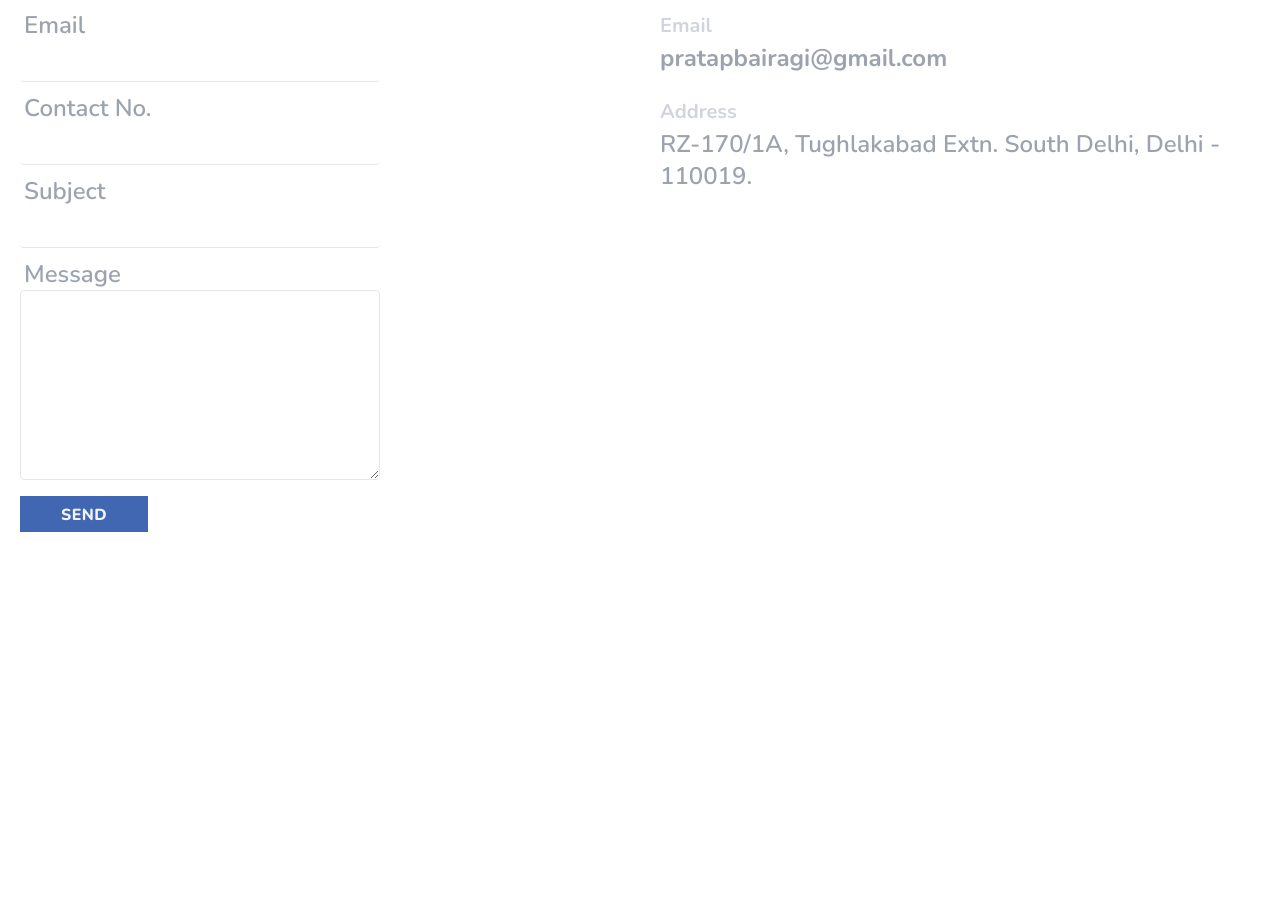
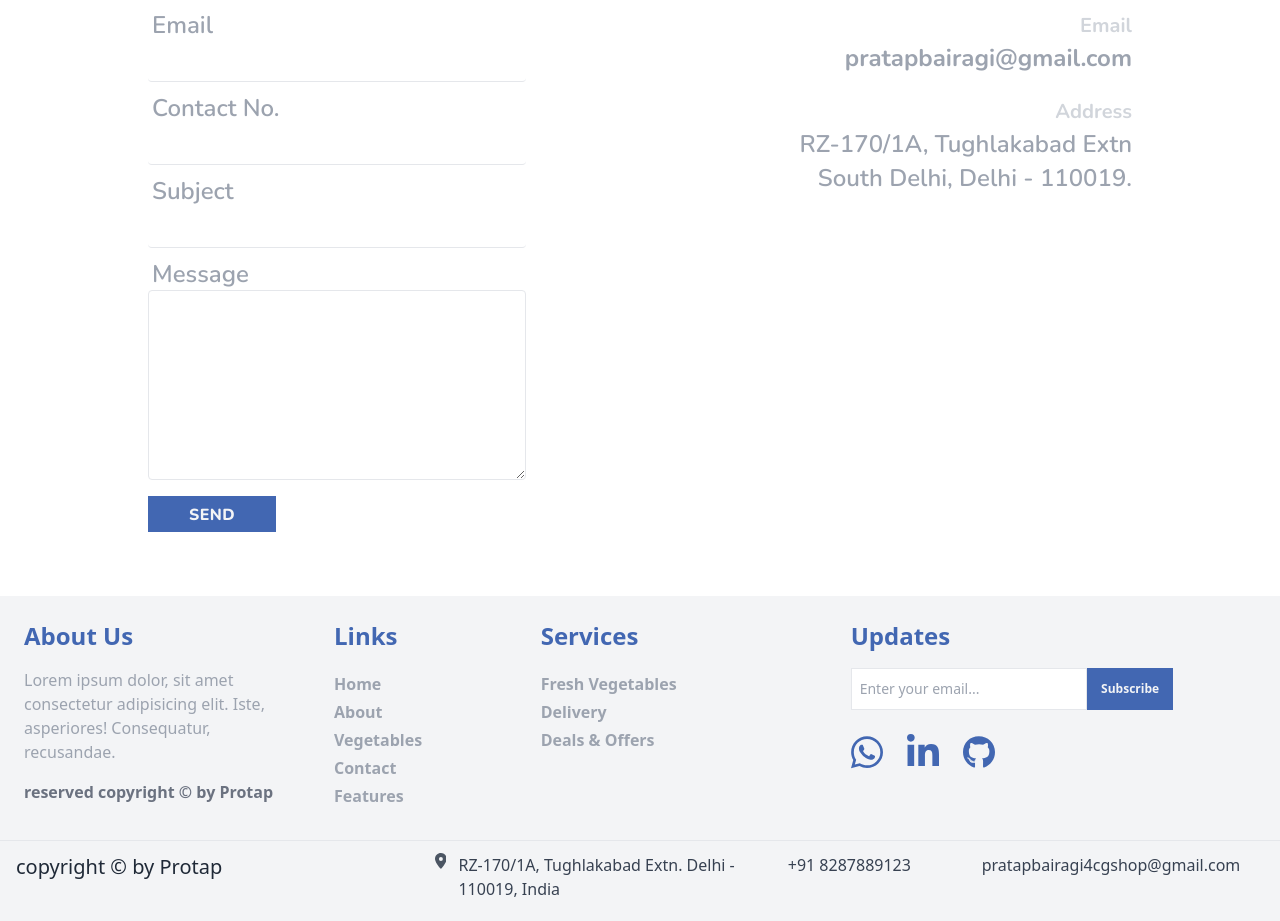
Before and after one commit to pratapbairagi/vegetable-website, a React (Vite) app in the folder client/: page / in a window 1280 px wide. Shown: the part 5900-6821 px from the top of the page. Before the commit the page ends 6496 px from the top, so only its background shows below. Built offline with nearby package versions, Linux system fonts and the light colour scheme.

Commit message:
added footer

```diff
--- a/client/src/App.jsx
+++ b/client/src/App.jsx
@@ -14,6 +14,7 @@ import Todays_special from './component/todays_special'
 import Service_features from './component/service_features'
 import Service_feedbacks from './component/service_feedbacks'
 import Contact from './component/contact'
+import Footer from './component/footer'
 
 function App() {
 
@@ -30,6 +31,7 @@ function App() {
       <Service_features/>
       <Service_feedbacks/>
       <Contact/>
+      <Footer/>
     </>
   )
 }
--- a/client/src/component/contact.jsx
+++ b/client/src/component/contact.jsx
@@ -5,34 +5,34 @@ const Contact = () => {
         <div className="w-full h-max py-8 sm:py-10 md:py-12 lg:py-14 xl:py-16" >
             <h2 className="text-xl sm:text-xl md:text-2xl lg:text-3xl xl:text-4xl font-extrabold font-nunito text-center text-theme-blue-600 ">Contact Us</h2>
 
-            <div className="grid grid-cols-12 w-full mt-10 lg:mt-16 gap-y-10 lg:gap-y-16" >
+            <div className="grid grid-cols-12 w-full mt-10 lg:mt-16 gap-y-10 lg:gap-y-16 xl:max-w-80% mx-auto" >
 
                 <div className="grid grid-cols-12 gap-y-8 px-5 gap-x-0 lg:gap-x-8 xl:gap-x-10 col-span-12 lg:col-span-6">
                     <div className="col-span-12 sm:col-span-12 md:col-span-12 lg:col-span-7 xl:col-span-7 lg:hidden">
                         <img src="./images/contact_msg.png" className="h-full w-full opacity-80" alt="" />
                     </div>
                     <form className="col-span-12 sm:col-span-12 md:col-span-12 lg:col-span-12 grid gird-cols-12 gap-y-2.5 ">
-                        <fieldset className="flex flex-col lg:max-w-60%">
+                        <fieldset className="flex flex-col lg:max-w-80%">
                             <label htmlFor="name" className=" text-sm md:text-base lg:text-xl xl:text-2xl font-semibold font-nunito text-gray-400 px-1">Full Name</label>
                             <input type="text" id="name" className="border-b outline-0 py-1.5 text-xs md:text-sm lg:text-base xl:text-xl md:text-base px-1  text-gray-400 font-nunito rounded" />
                         </fieldset>
 
-                        <fieldset className="flex flex-col lg:max-w-60%">
+                        <fieldset className="flex flex-col lg:max-w-80%">
                             <label htmlFor="email" className=" text-sm md:text-base lg:text-xl xl:text-2xl font-semibold font-nunito text-gray-400 px-1">Email</label>
                             <input type="text" id="email" className="border-b outline-0 py-1.5 text-xs md:text-sm lg:text-base xl:text-xl px-1 py-0.5 text-xs text-gray-400 font-nunito rounded" />
                         </fieldset>
 
-                        <fieldset className="flex flex-col lg:max-w-60%">
+                        <fieldset className="flex flex-col lg:max-w-80%">
                             <label htmlFor="contact" className=" text-sm md:text-base lg:text-xl xl:text-2xl font-semibold font-nunito text-gray-400 px-1">Contact No.</label>
                             <input type="tel" id="contact" className="border-b outline-0 py-1.5 text-xs md:text-sm lg:text-base xl:text-xl px-1 py-0.5 text-xs text-gray-400 font-nunito rounded" />
                         </fieldset>
 
-                        <fieldset className="flex flex-col lg:max-w-60%">
+                        <fieldset className="flex flex-col lg:max-w-80%">
                             <label htmlFor="subject" className="text-sm md:text-base lg:text-xl xl:text-2xl font-semibold font-nunito text-gray-400 px-1">Subject</label>
                             <input type="text" id="contact" className="border-b outline-0 py-1.5 text-xs md:text-sm lg:text-base xl:text-xl px-1 py-0.5 text-xs text-gray-400 font-nunito rounded" />
                         </fieldset>
 
-                        <fieldset className="flex flex-col lg:max-w-60%">
+                        <fieldset className="flex flex-col lg:max-w-80%">
                             <label htmlFor="msg" className=" text-sm md:text-base lg:text-xl xl:text-2xl font-semibold font-nunito text-gray-400 px-1">Message</label>
                             <textarea type="text" rows="6" id="contact" className="border outline-0 px-1 py-2.5 text-xs md:text-sm lg:text-base xl:text-xl text-gray-400 font-nunito rounded" > </textarea>
                         </fieldset>
@@ -42,25 +42,26 @@ const Contact = () => {
                 </div>
 
                 <div className="flex flex-col w-full mt-10 lg:mt-0 col-span-12 lg:col-span-6">
-                    <div className="grid grid-cols-12 gap-y-8 px-5 gap-x-0 lg:gap-x-8 xl:gap-x-10 ">
+                    <div className="grid grid-cols-12 gap-y-8 px-5 gap-x-0 lg:gap-x-8 xl:gap-x-10">
                         <div className="order-1 lg:order-2 col-span-12 sm:col-span-12 md:col-span-12 lg:col-span-7 xl:col-span-7 lg:hidden">
                             <img src="./images/contact_details.png" className="h-full w-full opacity-60" alt="" />
                         </div>
                         <div className="order-2 lg:order-1 col-span-12 sm:col-span-12 md:col-span-12 lg:col-span-12 flex flex-col gap-y-4 md:gap-y-6 xl:h-full">
 
                             <div className="w-full flex flex-col gap-y-0.5">
-                                <span className="text-base md:text-xl font-bold font-nunito text-gray-300">Contact No.</span>
-                                <div className="text-xl md:text-2xl font-bold font-nunito text-gray-400">+91 8287889123</div>
+                                <span className="text-base md:text-xl font-bold font-nunito text-gray-300 lg:text-end">Contact No.</span>
+                                <div className="text-xl md:text-2xl font-bold font-nunito text-gray-400 lg:text-end">+91 8287889123</div>
                             </div>
 
                             <div className="w-full flex flex-col gap-y-0.5">
-                                <span className="text-base md:text-xl font-bold font-nunito text-gray-300">Email</span>
-                                <div className="text-xl md:text-2xl font-bold font-nunito text-gray-400">pratapbairagi@gmail.com</div>
+                                <span className="text-base md:text-xl font-bold font-nunito text-gray-300 lg:text-end">Email</span>
+                                <div className="text-xl md:text-2xl font-bold font-nunito text-gray-400 lg:text-end">pratapbairagi@gmail.com</div>
                             </div>
 
                             <div className="w-full flex flex-col gap-y-0.5">
-                                <span className="text-base md:text-xl font-bold font-nunito text-gray-300">Address</span>
-                                <div className="text-xl md:text-2xl font-semibold font-nunito text-gray-400">RZ-170/1A, Tughlakabad Extn. South Delhi, Delhi - 110019.</div>
+                                <span className="text-base md:text-xl font-bold font-nunito text-gray-300 lg:text-end">Address</span>
+                                <div className="text-xl md:text-2xl font-semibold font-nunito text-gray-400 lg:text-end">RZ-170/1A, Tughlakabad Extn</div>
+                                <div className="text-xl md:text-2xl font-semibold font-nunito text-gray-400 lg:text-end">South Delhi, Delhi - 110019.</div>
                             </div>
 
                         </div>
--- /dev/null
+++ b/client/src/component/footer.jsx
@@ -0,0 +1,76 @@
+
+
+const Footer = () => {
+    return (
+        <div className="w-full flex flex-col py-2 bg-gray-100">
+            <div className="grid grid-cols-12 px-6 gap-y-7 gap-x-2 py-4">
+                <ul className="col-span-12 lg:col-span-3">
+                    <li className="text-base md:text-xl xl:text-2xl font-semibold text-theme-blue-600 ">About Us</li>
+                    <li className="text-xs md:text-sm xl:text-base font-normal text-gray-400 max-w-90% mt-4 max-w-70%" style={{ lineHeight: "150%" }}>Lorem ipsum dolor, sit amet consectetur adipisicing elit. Iste, asperiores! Consequatur, recusandae.</li>
+                    <li className="text-xs md:text-sm xl:text-base font-bold text-gray-500 max-w-90% mt-4 max-w-70%" style={{ lineHeight: "150%" }}>reserved copyright &copy; by Protap</li>
+                </ul>
+
+                <ul className="col-span-5 lg:col-span-2 flex flex-col gap-y-1">
+                    <li className="text-base md:text-xl xl:text-2xl font-semibold text-theme-blue-600">Links</li>
+                    <li className="text-xs md:text-sm xl:text-base font-semibold text-gray-400 mt-4">Home</li>
+                    <li className="text-xs md:text-sm xl:text-base font-semibold text-gray-400">About</li>
+                    <li className="text-xs md:text-sm xl:text-base font-semibold text-gray-400">Vegetables</li>
+                    <li className="text-xs md:text-sm xl:text-base font-semibold text-gray-400">Contact</li>
+                    <li className="text-xs md:text-sm xl:text-base font-semibold text-gray-400">Features</li>
+                </ul>
+                <ul className="col-span-5 lg:col-span-3 flex flex-col gap-y-1">
+                    <li className="text-base md:text-xl xl:text-2xl font-semibold text-theme-blue-600">Services</li>
+                    <li className="text-xs md:text-sm xl:text-base font-semibold text-gray-400 mt-4">Fresh Vegetables</li>
+                    <li className="text-xs md:text-sm xl:text-base font-semibold text-gray-400">Delivery</li>
+                    <li className="text-xs md:text-sm xl:text-base font-semibold text-gray-400">Deals & Offers</li>
+                </ul>
+                <ul className="col-span-12 lg:col-span-4 flex flex-col">
+                    <li className="text-base md:text-xl xl:text-2xl font-semibold text-theme-blue-600">Updates</li>
+                    <li className="text-xs font-semibold text-gray-400 mt-4 flex gap-y-2 flex-wrap">
+                        <input type="text" className="border py-1.5 lg:py-2.5 px-2 text-sm font-normal w-8/12 lg:w-7/12 outline-0" placeholder="Enter your email..." />
+                        <button className="text-xs bg-theme-blue-600 text-gray-100 py-1 px-3.5">Subscribe</button>
+                    </li>
+                    <li className="flex flex-wrap mt-6 gap-x-6">
+                        <svg xmlns="http://www.w3.org/2000/svg" viewBox="0 0 448 512" className="w-8 fill-theme-blue-600">
+                            <path d="M380.9 97.1C339 55.1 283.2 32 223.9 32c-122.4 0-222 99.6-222 222 0 39.1 10.2 77.3 29.6 111L0 480l117.7-30.9c32.4 17.7 68.9 27 106.1 27h.1c122.3 0 224.1-99.6 224.1-222 0-59.3-25.2-115-67.1-157zm-157 341.6c-33.2 0-65.7-8.9-94-25.7l-6.7-4-69.8 18.3L72 359.2l-4.4-7c-18.5-29.4-28.2-63.3-28.2-98.2 0-101.7 82.8-184.5 184.6-184.5 49.3 0 95.6 19.2 130.4 54.1 34.8 34.9 56.2 81.2 56.1 130.5 0 101.8-84.9 184.6-186.6 184.6zm101.2-138.2c-5.5-2.8-32.8-16.2-37.9-18-5.1-1.9-8.8-2.8-12.5 2.8-3.7 5.6-14.3 18-17.6 21.8-3.2 3.7-6.5 4.2-12 1.4-32.6-16.3-54-29.1-75.5-66-5.7-9.8 5.7-9.1 16.3-30.3 1.8-3.7 .9-6.9-.5-9.7-1.4-2.8-12.5-30.1-17.1-41.2-4.5-10.8-9.1-9.3-12.5-9.5-3.2-.2-6.9-.2-10.6-.2-3.7 0-9.7 1.4-14.8 6.9-5.1 5.6-19.4 19-19.4 46.3 0 27.3 19.9 53.7 22.6 57.4 2.8 3.7 39.1 59.7 94.8 83.8 35.2 15.2 49 16.5 66.6 13.9 10.7-1.6 32.8-13.4 37.4-26.4 4.6-13 4.6-24.1 3.2-26.4-1.3-2.5-5-3.9-10.5-6.6z" />
+                        </svg>
+                        <svg xmlns="http://www.w3.org/2000/svg" viewBox="0 0 448 512" className="w-8 fill-theme-blue-600">
+                            <path d="M100.3 448H7.4V148.9h92.9zM53.8 108.1C24.1 108.1 0 83.5 0 53.8a53.8 53.8 0 0 1 107.6 0c0 29.7-24.1 54.3-53.8 54.3zM447.9 448h-92.7V302.4c0-34.7-.7-79.2-48.3-79.2-48.3 0-55.7 37.7-55.7 76.7V448h-92.8V148.9h89.1v40.8h1.3c12.4-23.5 42.7-48.3 87.9-48.3 94 0 111.3 61.9 111.3 142.3V448z" />
+                        </svg>
+
+                        <svg xmlns="http://www.w3.org/2000/svg" viewBox="0 0 496 512" className="w-8 fill-theme-blue-600">
+                            <path d="M165.9 397.4c0 2-2.3 3.6-5.2 3.6-3.3 .3-5.6-1.3-5.6-3.6 0-2 2.3-3.6 5.2-3.6 3-.3 5.6 1.3 5.6 3.6zm-31.1-4.5c-.7 2 1.3 4.3 4.3 4.9 2.6 1 5.6 0 6.2-2s-1.3-4.3-4.3-5.2c-2.6-.7-5.5 .3-6.2 2.3zm44.2-1.7c-2.9 .7-4.9 2.6-4.6 4.9 .3 2 2.9 3.3 5.9 2.6 2.9-.7 4.9-2.6 4.6-4.6-.3-1.9-3-3.2-5.9-2.9zM244.8 8C106.1 8 0 113.3 0 252c0 110.9 69.8 205.8 169.5 239.2 12.8 2.3 17.3-5.6 17.3-12.1 0-6.2-.3-40.4-.3-61.4 0 0-70 15-84.7-29.8 0 0-11.4-29.1-27.8-36.6 0 0-22.9-15.7 1.6-15.4 0 0 24.9 2 38.6 25.8 21.9 38.6 58.6 27.5 72.9 20.9 2.3-16 8.8-27.1 16-33.7-55.9-6.2-112.3-14.3-112.3-110.5 0-27.5 7.6-41.3 23.6-58.9-2.6-6.5-11.1-33.3 2.6-67.9 20.9-6.5 69 27 69 27 20-5.6 41.5-8.5 62.8-8.5s42.8 2.9 62.8 8.5c0 0 48.1-33.6 69-27 13.7 34.7 5.2 61.4 2.6 67.9 16 17.7 25.8 31.5 25.8 58.9 0 96.5-58.9 104.2-114.8 110.5 9.2 7.9 17 22.9 17 46.4 0 33.7-.3 75.4-.3 83.6 0 6.5 4.6 14.4 17.3 12.1C428.2 457.8 496 362.9 496 252 496 113.3 383.5 8 244.8 8zM97.2 352.9c-1.3 1-1 3.3 .7 5.2 1.6 1.6 3.9 2.3 5.2 1 1.3-1 1-3.3-.7-5.2-1.6-1.6-3.9-2.3-5.2-1zm-10.8-8.1c-.7 1.3 .3 2.9 2.3 3.9 1.6 1 3.6 .7 4.3-.7 .7-1.3-.3-2.9-2.3-3.9-2-.6-3.6-.3-4.3 .7zm32.4 35.6c-1.6 1.3-1 4.3 1.3 6.2 2.3 2.3 5.2 2.6 6.5 1 1.3-1.3 .7-4.3-1.3-6.2-2.2-2.3-5.2-2.6-6.5-1zm-11.4-14.7c-1.6 1-1.6 3.6 0 5.9 1.6 2.3 4.3 3.3 5.6 2.3 1.6-1.3 1.6-3.9 0-6.2-1.4-2.3-4-3.3-5.6-2z" />
+                        </svg>
+                    </li>
+                </ul>
+            </div>
+            <hr className="mt-4" />
+            <div className="grid grid-cols-12 py-3 px-4 gap-x-2 gap-y-4">
+                <div className="col-span-5 lg:col-span-4 text-sm md:text-base xl:text-xl text-gray-800 flex justify-center lg:justify-start">copyright &copy; by Protap</div>
+
+                <div className="col-span-7 lg:col-span-3 flex justify-center items-start gap-x-3 text-xs md:text-sm xl:text-base text-gray-700 ">
+                    <svg xmlns="http://www.w3.org/2000/svg" viewBox="0 0 384 512" className="w-4 fill-gray-600">
+                        <path d="M215.7 499.2C267 435 384 279.4 384 192C384 86 298 0 192 0S0 86 0 192c0 87.4 117 243 168.3 307.2c12.3 15.3 35.1 15.3 47.4 0zM192 128a64 64 0 1 1 0 128 64 64 0 1 1 0-128z" />
+                    </svg>
+                    RZ-170/1A, Tughlakabad Extn. Delhi - 110019, India
+                </div>
+                <div className="col-span-6 lg:col-span-2 flex justify-center text-gray-700 gap-x-2 text-xs md:text-sm xl:text-base">
+                    {/* <svg xmlns="http://www.w3.org/2000/svg" fill="none" viewBox="0 0 24 24" strokeWidth={1.5} className="w-4 stroke-gray-700">
+                        <path strokeLinecap="round" strokeLinejoin="round" d="M20.25 3.75v4.5m0-4.5h-4.5m4.5 0-6 6m3 12c-8.284 0-15-6.716-15-15V4.5A2.25 2.25 0 0 1 4.5 2.25h1.372c.516 0 .966.351 1.091.852l1.106 4.423c.11.44-.054.902-.417 1.173l-1.293.97a1.062 1.062 0 0 0-.38 1.21 12.035 12.035 0 0 0 7.143 7.143c.441.162.928-.004 1.21-.38l.97-1.293a1.125 1.125 0 0 1 1.173-.417l4.423 1.106c.5.125.852.575.852 1.091V19.5a2.25 2.25 0 0 1-2.25 2.25h-2.25Z" />
+                    </svg> */}
+                    +91 8287889123
+                </div>
+                <div className="col-span-6 lg:col-span-3 flex justify-center text-gray-700 gap-x-2 text-xs md:text-sm xl:text-base">
+                    {/* <svg xmlns="http://www.w3.org/2000/svg" fill="none" viewBox="0 0 24 24" strokeWidth={1.5} className="w-4 stroke-gray-700">
+                        <path strokeLinecap="round" strokeLinejoin="round" d="M16.5 12a4.5 4.5 0 1 1-9 0 4.5 4.5 0 0 1 9 0Zm0 0c0 1.657 1.007 3 2.25 3S21 13.657 21 12a9 9 0 1 0-2.636 6.364M16.5 12V8.25" />
+                    </svg> */}
+
+                    pratapbairagi4cgshop@gmail.com
+                </div>
+            </div>
+
+        </div>
+    )
+}
+
+export default Footer
```
